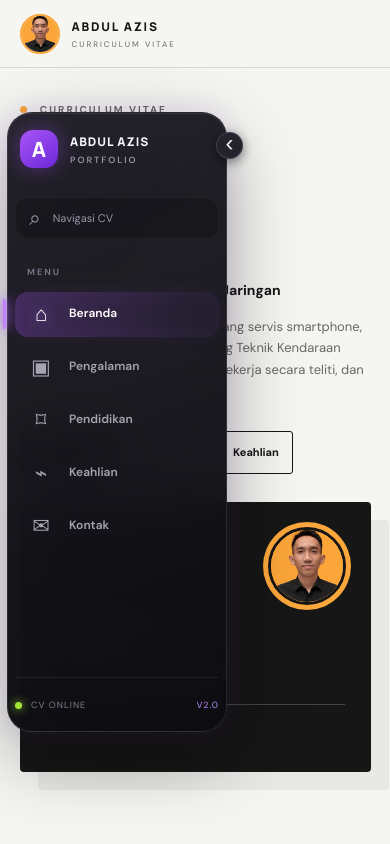
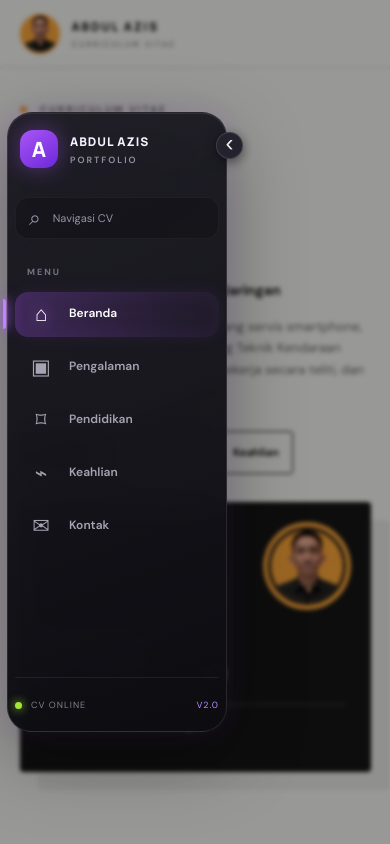
Before and after one commit to mailnews/curricullum-vitae, a plain HTML site: page index.html in a window 390 px wide. Both pictures are taken after a click on the button "Perluas atau ciutkan sidebar". Shown: the top 844 px of the page. Drawn offline with Linux system fonts and the light colour scheme.

Commit message:
Fix mobile overlay for Neon sidebar

```diff
--- a/index.html
+++ b/index.html
@@ -932,6 +932,7 @@
     .neon-sidebar.expanded .neon-bottom-label,.neon-sidebar.expanded .neon-version { display:inline; }
     .neon-version { margin-left:auto; color:#b78cff; }
     .neon-mobile-scrim { display:none; }
+    body.neon-menu-open .neon-mobile-scrim { display:block; }
     main { margin-left:112px; }
     .topbar { padding-left:132px; }
     @media (max-width:1100px) and (min-width:801px) {
```
